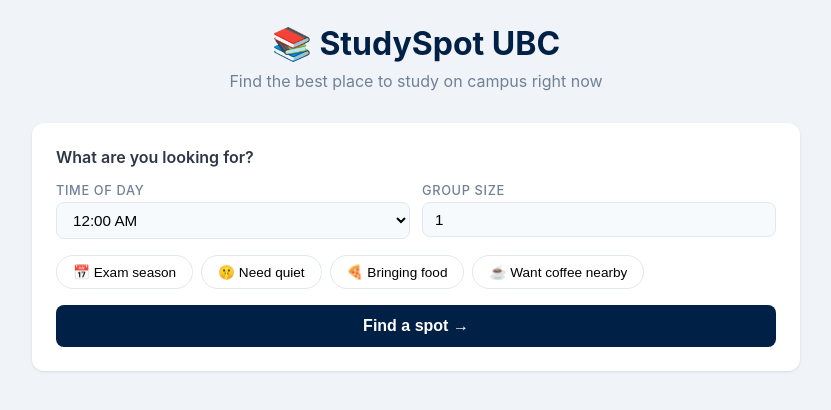
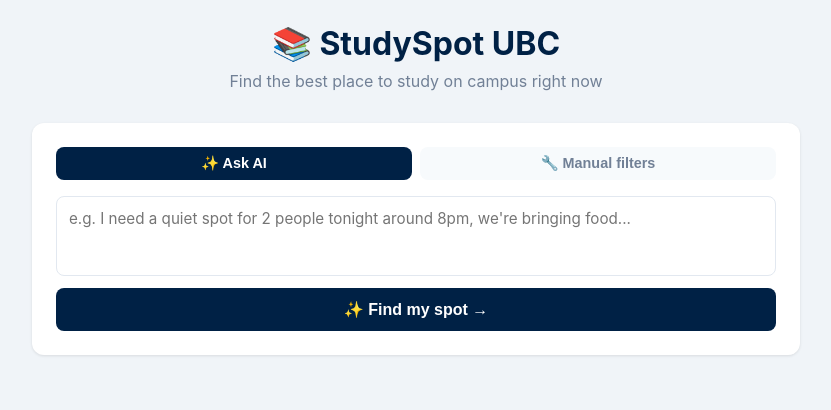
Before and after one commit to steeven7808-creator/studyspot-ubc, a React (Create React App) app in the folder frontend/: page / in a window 1280 px wide. Shown: the top 410 px of the page, without its empty margins (224-1055 px from the left). Built offline with nearby package versions, Linux system fonts and the light colour scheme.

Commit message:
Add AI chat search with natural language query support

```diff
--- a/frontend/src/App.tsx
+++ b/frontend/src/App.tsx
@@ -1,6 +1,6 @@
 import React, { useState } from 'react';
 import './App.css';
-import { getRecommendations, submitReport } from './api';
+import { getRecommendations, submitReport, chatSearch } from './api';
 import MapView from './MapView';
 
 function App() {
@@ -15,12 +15,15 @@
   const [searched, setSearched] = useState(false);
   const [reported, setReported] = useState<{ [key: number]: boolean }>({});
   const [showMap, setShowMap] = useState(false);
+  const [chatMessage, setChatMessage] = useState('');
+  const [chatLoading, setChatLoading] = useState(false);
+  const [searchMode, setSearchMode] = useState<'chat' | 'filter'>('chat');
 
-  const handleSearch = async () => {
+  const handleSearch = async (params?: any) => {
     setLoading(true);
     setSearched(true);
     try {
-      const data = await getRecommendations({
+      const data = await getRecommendations(params || {
         hour,
         is_exam_season: isExamSeason,
         wants_quiet: wantsQuiet,
@@ -34,6 +37,25 @@
       console.error('Failed to fetch recommendations:', err);
     }
     setLoading(false);
+  };
+
+  const handleChatSearch = async () => {
+    if (!chatMessage.trim()) return;
+    setChatLoading(true);
+    try {
+      const params = await chatSearch(chatMessage);
+      // Update filter state to reflect what AI extracted
+      setHour(params.hour);
+      setIsExamSeason(params.is_exam_season);
+      setWantsQuiet(params.wants_quiet);
+      setAllowsFood(params.allows_food);
+      setWantsCoffee(params.wants_coffee_nearby);
+      setGroupSize(params.group_size);
+      await handleSearch(params);
+    } catch (err) {
+      console.error('Chat search failed:', err);
+    }
+    setChatLoading(false);
   };
 
   const handleReport = async (locationId: number, crowdingLevel: number) => {
@@ -61,6 +83,60 @@
       </div>
 
       <div className="filters">
+        {/* Mode toggle */}
+        <div style={{ display: 'flex', gap: '8px', marginBottom: '16px' }}>
+          <button
+            onClick={() => setSearchMode('chat')}
+            style={{
+              flex: 1, padding: '8px', borderRadius: '8px', border: 'none', cursor: 'pointer',
+              background: searchMode === 'chat' ? '#002145' : '#f7fafc',
+              color: searchMode === 'chat' ? 'white' : '#718096',
+              fontWeight: 600, fontSize: '0.9rem'
+            }}
+          >
+            ✨ Ask AI
+          </button>
+          <button
+            onClick={() => setSearchMode('filter')}
+            style={{
+              flex: 1, padding: '8px', borderRadius: '8px', border: 'none', cursor: 'pointer',
+              background: searchMode === 'filter' ? '#002145' : '#f7fafc',
+              color: searchMode === 'filter' ? 'white' : '#718096',
+              fontWeight: 600, fontSize: '0.9rem'
+            }}
+          >
+            🔧 Manual filters
+          </button>
+        </div>
+
+        {/* Chat mode */}
+        {searchMode === 'chat' && (
+          <div>
+            <textarea
+              value={chatMessage}
+              onChange={e => setChatMessage(e.target.value)}
+              placeholder="e.g. I need a quiet spot for 2 people tonight around 8pm, we're bringing food..."
+              style={{
+                width: '100%', padding: '12px', borderRadius: '8px',
+                border: '1px solid #e2e8f0', fontSize: '0.95rem',
+                resize: 'none', height: '80px', boxSizing: 'border-box',
+                fontFamily: 'inherit'
+              }}
+            />
+            <button
+              className="search-btn"
+              onClick={handleChatSearch}
+              disabled={chatLoading}
+              style={{ marginTop: '8px' }}
+            >
+              {chatLoading ? 'Thinking...' : '✨ Find my spot →'}
+            </button>
+          </div>
+        )}
+
+        {/* Filter mode */}
+        {searchMode === 'filter' && (
+          <>
             <h2>What are you looking for?</h2>
             <div className="filter-grid">
               <div className="filter-item">
@@ -81,15 +157,15 @@
                 />
               </div>
             </div>
-
             <div className="toggle-group">
               <button className={`toggle-btn ${isExamSeason ? 'active' : ''}`} onClick={() => setIsExamSeason(!isExamSeason)}>📅 Exam season</button>
               <button className={`toggle-btn ${wantsQuiet ? 'active' : ''}`} onClick={() => setWantsQuiet(!wantsQuiet)}>🤫 Need quiet</button>
               <button className={`toggle-btn ${allowsFood ? 'active' : ''}`} onClick={() => setAllowsFood(!allowsFood)}>🍕 Bringing food</button>
               <button className={`toggle-btn ${wantsCoffee ? 'active' : ''}`} onClick={() => setWantsCoffee(!wantsCoffee)}>☕ Want coffee nearby</button>
             </div>
-
-        <button className="search-btn" onClick={handleSearch}>Find a spot →</button>
+            <button className="search-btn" onClick={() => handleSearch()}>Find a spot →</button>
+          </>
+        )}
       </div>
 
       {loading && <div className="loading">Finding the best spots for you...</div>}
--- a/frontend/src/api.ts
+++ b/frontend/src/api.ts
@@ -65,3 +65,8 @@
     is_exam_season
   });
 };
+// Send natural language message to Claude and get filter params back
+export const chatSearch = async (message: string): Promise<RecommendationParams> => {
+  const response = await axios.post(`${BASE_URL}/api/chat`, { message });
+  return response.data;
+};
```
Also changed, not shown: 2 other files (tests, documents, lock files or other folders). Lines whose indentation alone changed are shown as unchanged.
